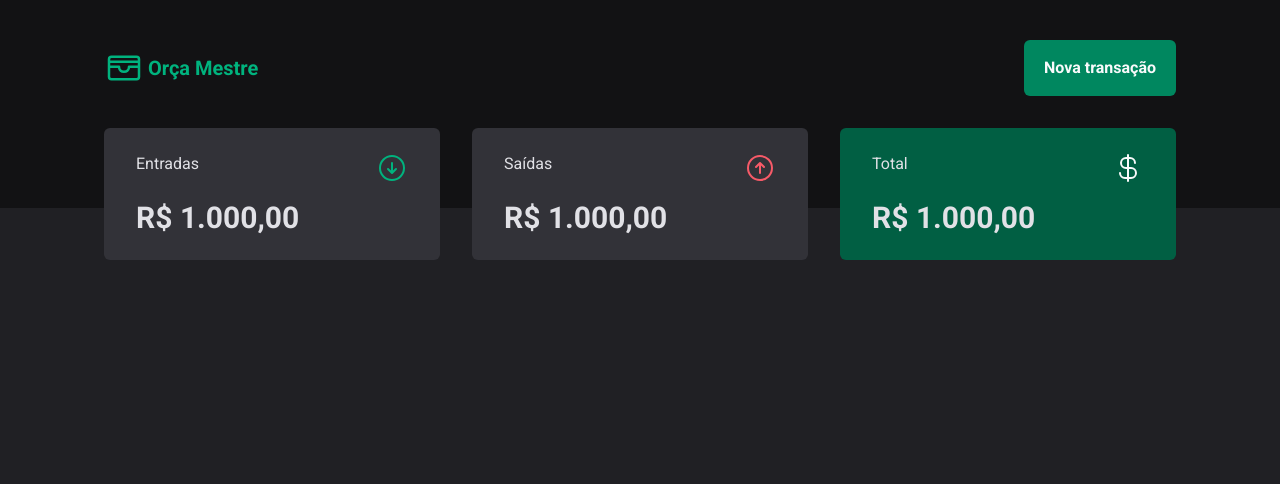
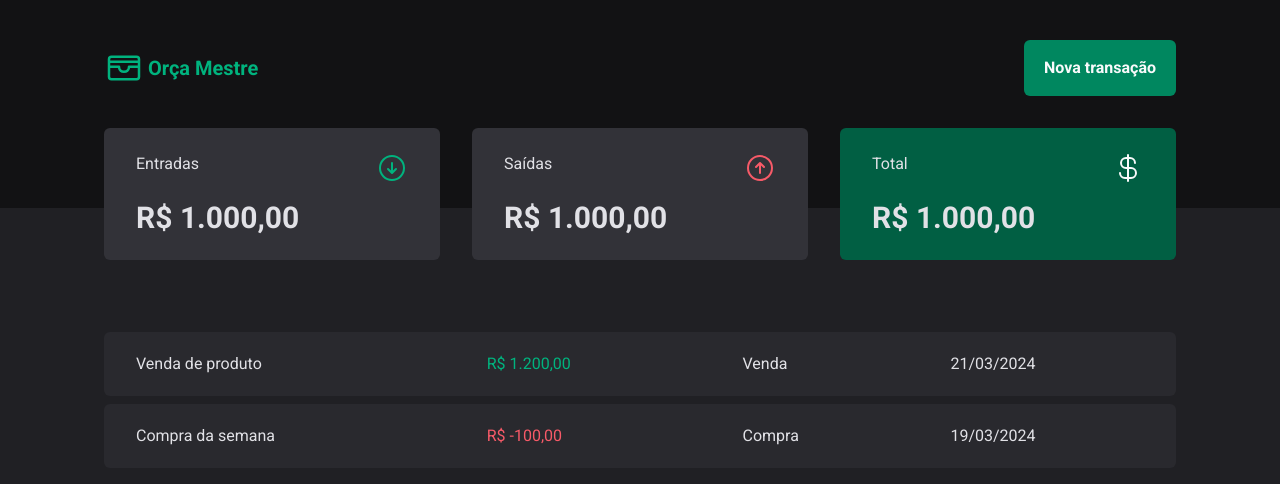
Before and after one commit to CarlosLonghi/Orca_Mestre, a React (Vite) app: page / in a window 1280 px wide. Shown: the top 484 px of the page. Built offline with nearby package versions, Linux system fonts and the light colour scheme.

Commit message:
feat: add transactions table

```diff
--- a/src/index.css
+++ b/src/index.css
@@ -13,3 +13,7 @@ body {
 button, a {
    @apply  outline-none focus-visible:shadow-sm focus-visible:shadow-green-500
 }
+
+table td {
+    @apply py-5 px-8 bg-gray-700 first:rounded-tl-md first:rounded-bl-md last:rounded-tr-md last:rounded-br-md
+}
--- a/src/pages/transactions.tsx
+++ b/src/pages/transactions.tsx
@@ -6,6 +6,26 @@ export function Transactions() {
         <div>
             <Header />
             <Summary />
+
+            <main className="w-full max-w-app mt-16 mx-auto px-6">
+                <table className="w-full border-separate border-spacing-y-2">
+                    <tbody>
+                        <tr>
+                            <td className="flex-1">Venda de produto</td>
+                            <td className="text-green-300">R$ 1.200,00</td>
+                            <td>Venda</td>
+                            <td>21/03/2024</td>
+                        </tr>
+
+                        <tr>
+                            <td className="flex-1">Compra da semana</td>
+                            <td className="text-red-300">R$ -100,00</td>
+                            <td>Compra</td>
+                            <td>19/03/2024</td>
+                        </tr>
+                    </tbody>
+                </table>
+            </main>
         </div>
     )
 }
```
